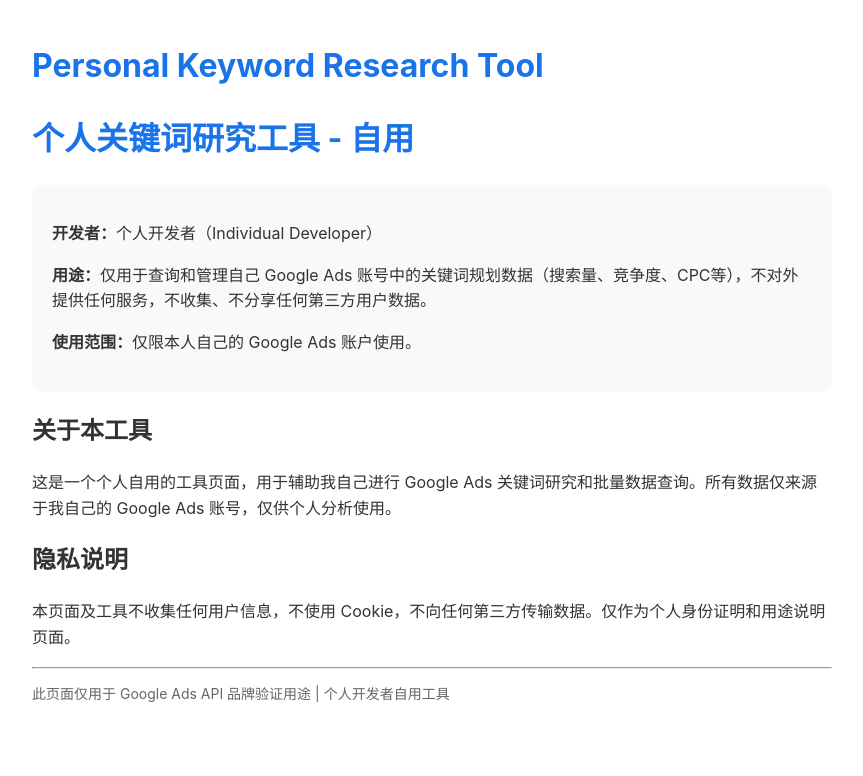
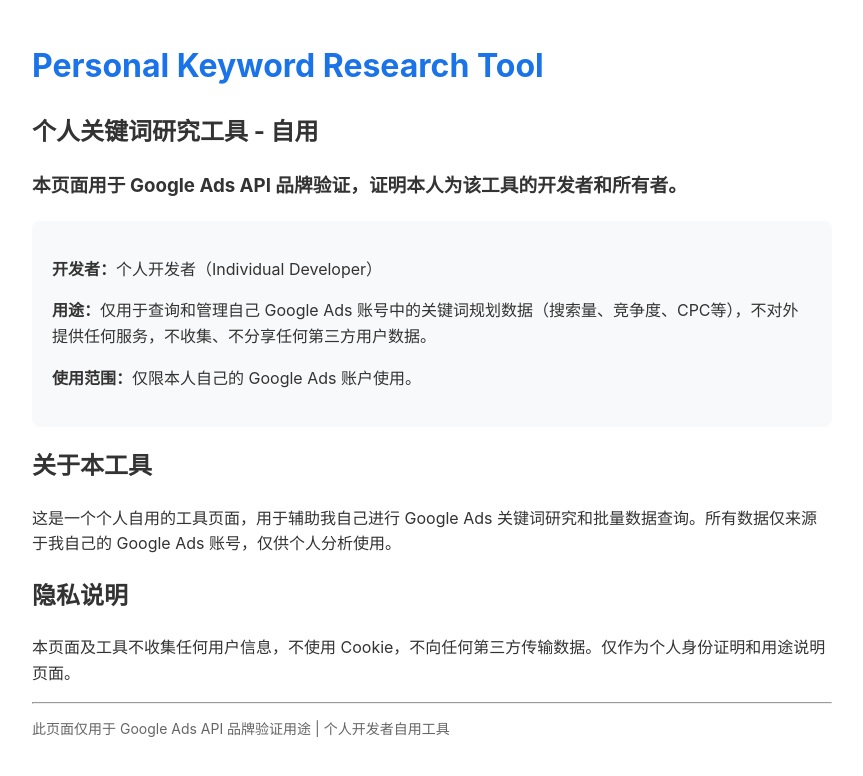
Before and after one commit to gilbertocloptonq377-hub/ads-keyword-tool, a plain HTML site: page index.html in a window 1280 px wide. Shown: the whole page, without its empty margins (208-1071 px from the left). Drawn offline with Linux system fonts and the light colour scheme.

Commit message:
Update index.html

```diff
--- a/index.html
+++ b/index.html
@@ -12,7 +12,8 @@
 </head>
 <body>
   <h1>Personal Keyword Research Tool</h1>
-  <h1>个人关键词研究工具 - 自用</h1>
+  <h2>个人关键词研究工具 - 自用</h2>
+  <h3>本页面用于 Google Ads API 品牌验证，证明本人为该工具的开发者和所有者。</h3>
 
   <div class="box">
     <p><strong>开发者：</strong>个人开发者（Individual Developer）</p>
```
